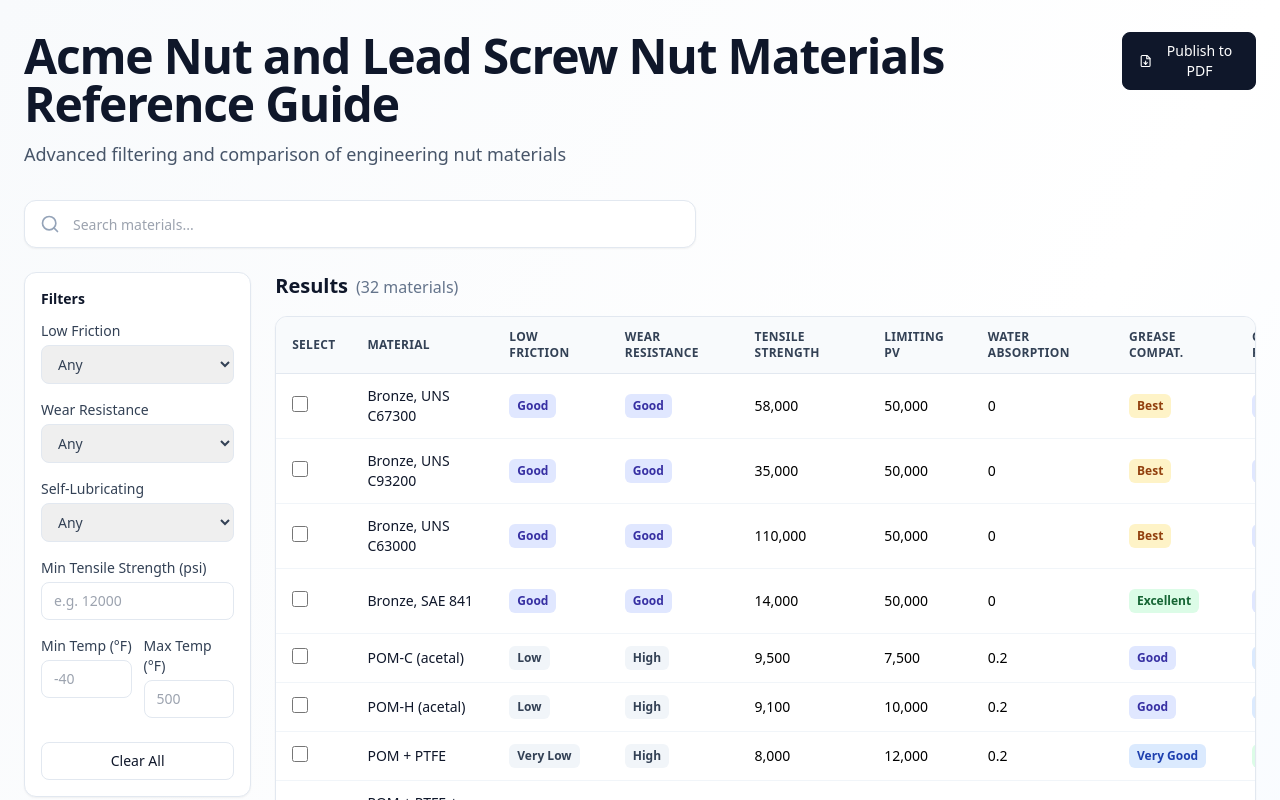
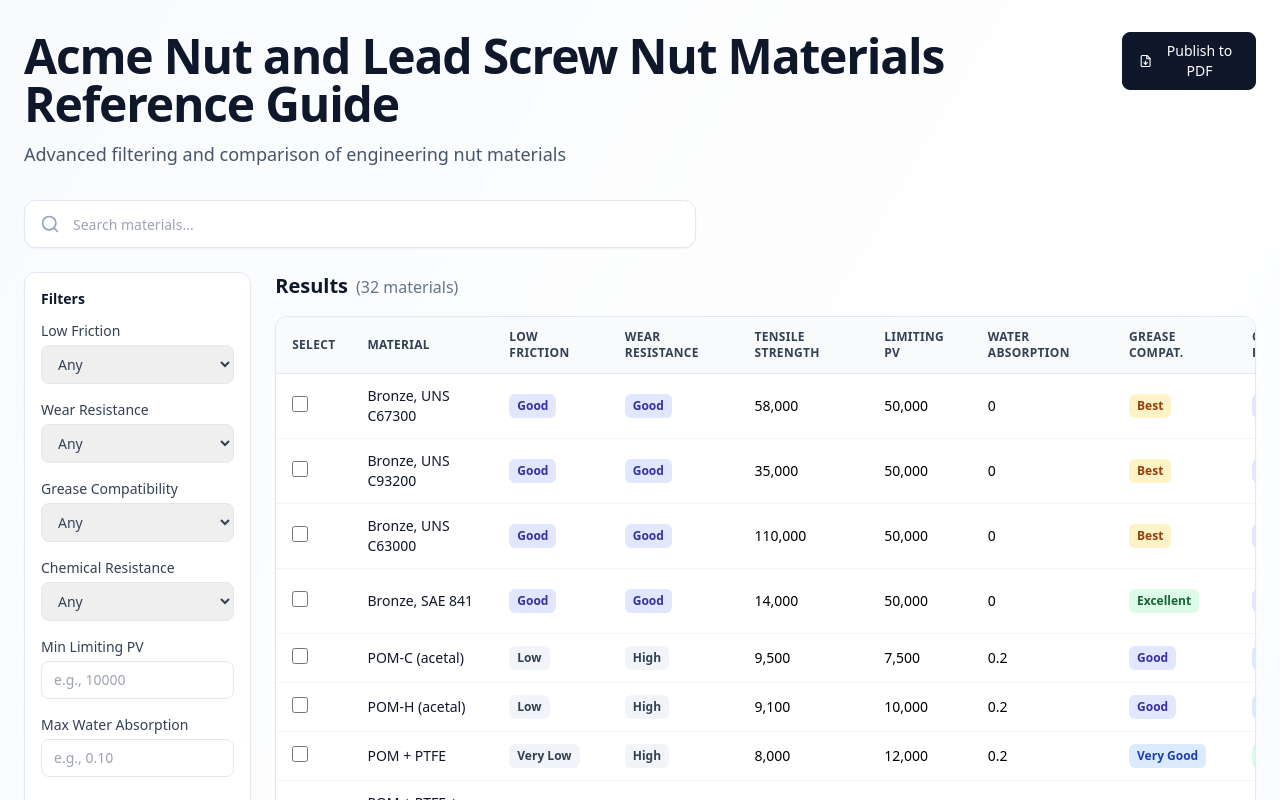
Before and after one commit to vdimichele-helix/helix-nut-material-tool, a Next.js app: page /nut-material in a window 1280 px wide. Shown: the top 800 px of the page. Built offline with nearby package versions, Linux system fonts and the light colour scheme.

Commit message:
Update MaterialFilters.jsx

```diff
--- a/components/MaterialFilters.jsx
+++ b/components/MaterialFilters.jsx
@@ -7,8 +7,7 @@ export default function MaterialFilters({ filters, onFilterChange, onClearAll })
       <div className="mb-3 text-sm font-semibold text-slate-900">Filters</div>
 
       <div className="space-y-4 text-sm text-slate-700">
-
-        {/* LOW FRICTION */}
+        {/* Low Friction */}
         <div>
           <label className="block mb-1">Low Friction</label>
           <select
@@ -19,13 +18,14 @@ export default function MaterialFilters({ filters, onFilterChange, onClearAll })
             <option value="">Any</option>
             <option value="Excellent">Excellent</option>
             <option value="Very Low">Very Low</option>
+            <option value="Very Good">Very Good</option>
+            <option value="Good">Good</option>
             <option value="Low">Low</option>
-            <option value="Good">Good</option>
             <option value="Fair">Fair</option>
           </select>
         </div>
 
-        {/* WEAR RESISTANCE */}
+        {/* Wear Resistance */}
         <div>
           <label className="block mb-1">Wear Resistance</label>
           <select
@@ -41,64 +41,76 @@ export default function MaterialFilters({ filters, onFilterChange, onClearAll })
           </select>
         </div>
 
-        {/* SELF LUBRICATING */}
+        {/* Grease Compatibility */}
         <div>
-          <label className="block mb-1">Self-Lubricating</label>
+          <label className="block mb-1">Grease Compatibility</label>
           <select
             className="w-full rounded-lg border border-slate-200 px-3 py-2"
-            value={filters.self_lubricating ?? ""}
-            onChange={(e) => onFilterChange("self_lubricating", e.target.value || null)}
+            value={filters.grease_compatibility ?? ""}
+            onChange={(e) =>
+              onFilterChange("grease_compatibility", e.target.value || null)
+            }
           >
             <option value="">Any</option>
-            <option value="Yes">Yes</option>
-            <option value="No">No</option>
+            <option value="Best">Best</option>
+            <option value="Excellent">Excellent</option>
+            <option value="Very Good">Very Good</option>
+            <option value="Good">Good</option>
+            <option value="Poor">Poor</option>
           </select>
         </div>
 
-        {/* TENSILE STRENGTH */}
+        {/* Chemical Resistance */}
         <div>
-          <label className="block mb-1">Min Tensile Strength (psi)</label>
+          <label className="block mb-1">Chemical Resistance</label>
+          <select
+            className="w-full rounded-lg border border-slate-200 px-3 py-2"
+            value={filters.chemical_resistance ?? ""}
+            onChange={(e) =>
+              onFilterChange("chemical_resistance", e.target.value || null)
+            }
+          >
+            <option value="">Any</option>
+            <option value="Excellent">Excellent</option>
+            <option value="Very Good">Very Good</option>
+            <option value="Good">Good</option>
+          </select>
+        </div>
+
+        {/* Min Limiting PV */}
+        <div>
+          <label className="block mb-1">Min Limiting PV</label>
           <input
             type="number"
             className="w-full rounded-lg border border-slate-200 px-3 py-2"
-            value={filters.min_tensile_strength || ""}
-            onChange={(e) => onFilterChange("min_tensile_strength", e.target.value)}
-            placeholder="e.g. 12000"
+            placeholder="e.g., 10000"
+            value={filters.min_limiting_pv ?? ""}
+            onChange={(e) =>
+              onFilterChange("min_limiting_pv", e.target.value || "")
+            }
           />
         </div>
 
-        {/* TEMPERATURE RANGE */}
-        <div className="grid grid-cols-2 gap-3">
-          <div>
-            <label className="block mb-1">Min Temp (°F)</label>
-            <input
-              type="number"
-              className="w-full rounded-lg border border-slate-200 px-3 py-2"
-              value={filters.min_temp || ""}
-              onChange={(e) => onFilterChange("min_temp", e.target.value)}
-              placeholder="-40"
-            />
-          </div>
-
-          <div>
-            <label className="block mb-1">Max Temp (°F)</label>
-            <input
-              type="number"
-              className="w-full rounded-lg border border-slate-200 px-3 py-2"
-              value={filters.max_temp || ""}
-              onChange={(e) => onFilterChange("max_temp", e.target.value)}
-              placeholder="500"
-            />
-          </div>
+        {/* Max Water Absorption */}
+        <div>
+          <label className="block mb-1">Max Water Absorption</label>
+          <input
+            type="number"
+            step="0.01"
+            className="w-full rounded-lg border border-slate-200 px-3 py-2"
+            placeholder="e.g., 0.10"
+            value={filters.max_water_absorption ?? ""}
+            onChange={(e) =>
+              onFilterChange("max_water_absorption", e.target.value || "")
+            }
+          />
         </div>
 
-        {/* CLEAR */}
         <div className="pt-2">
-          <Button variant="outline" onClick={onClearAll} className="w-full">
+          <Button variant="outline" className="w-full" onClick={onClearAll}>
             Clear All
           </Button>
         </div>
-
       </div>
     </div>
   );
```
